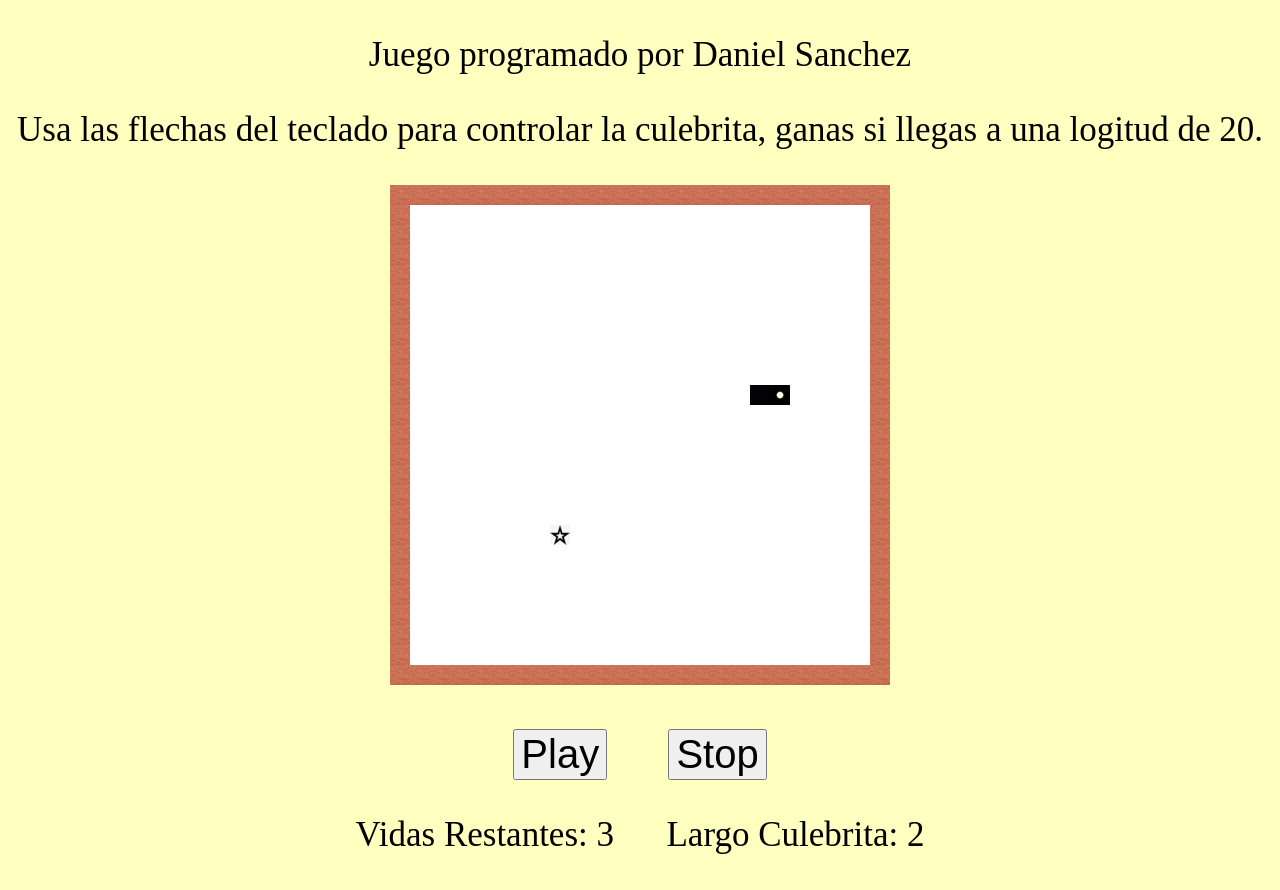
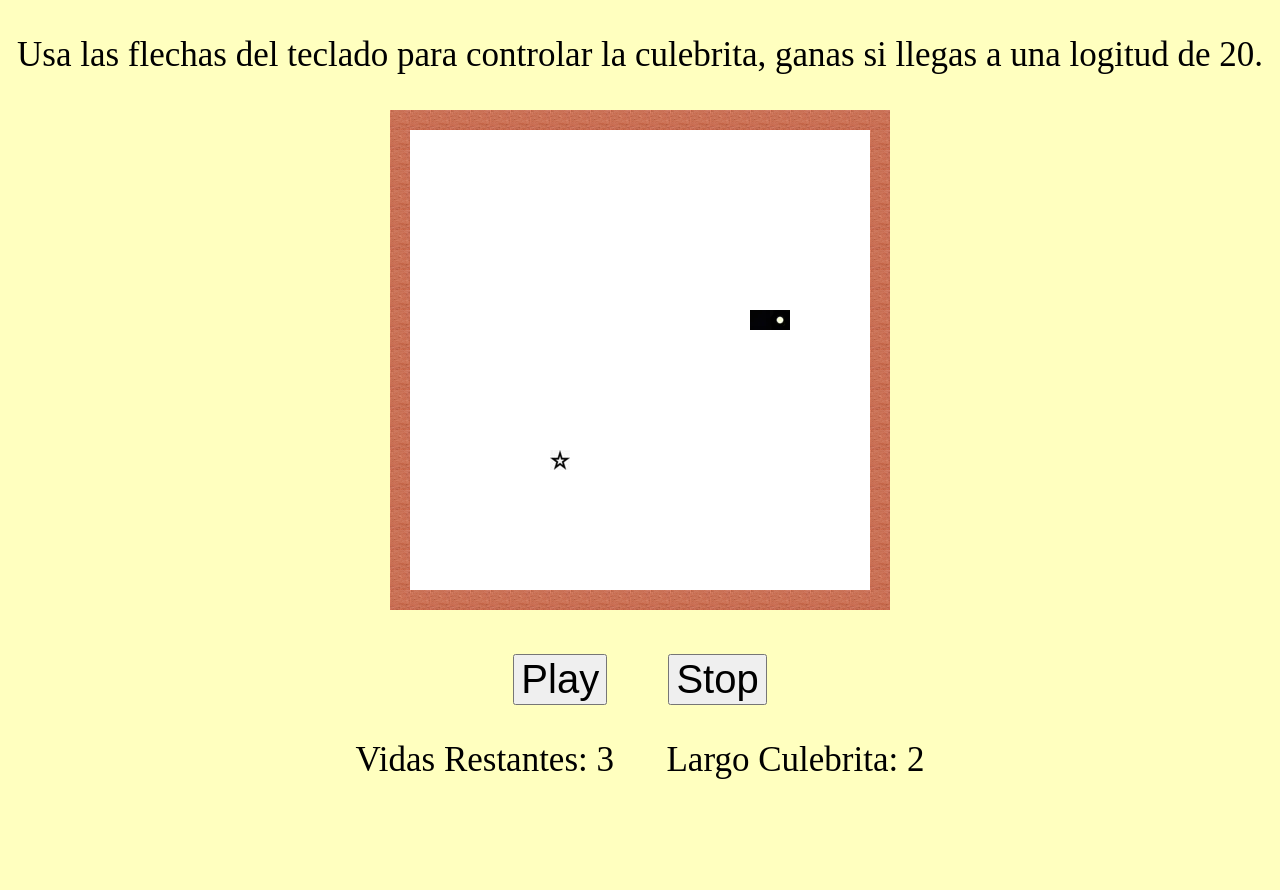
Before and after one commit to Don-Rick-Grimes/JuegoCulebrita, a plain HTML site: page index.html in a window 1280 px wide. After the commit the page ends 815 px from the top, so only its background shows below. Drawn offline with Linux system fonts and the light colour scheme.

Commit message:
Update index.html

```diff
--- a/index.html
+++ b/index.html
@@ -21,7 +21,6 @@
     </style>
   </head>
   <body>
-  <p>Juego programado por Daniel Sanchez</p>
   <p>Usa las flechas del teclado para controlar la culebrita, ganas si llegas a una logitud de 20.</p>
   <canvas id="villaPlatzi_canvas" width="500" height="500"></canvas>
   <p>
```
